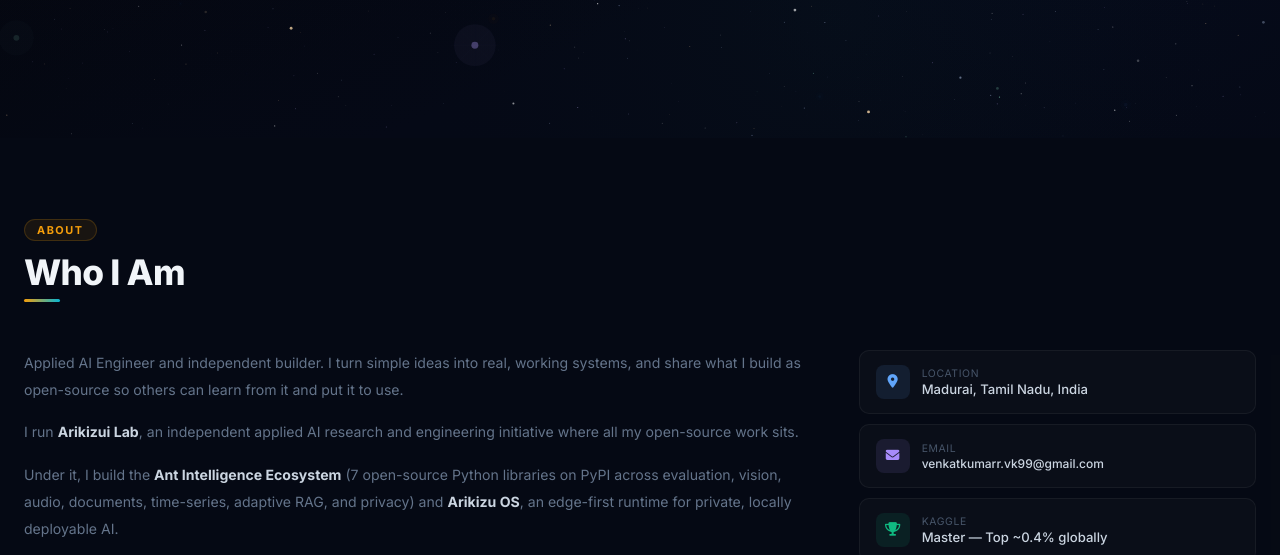
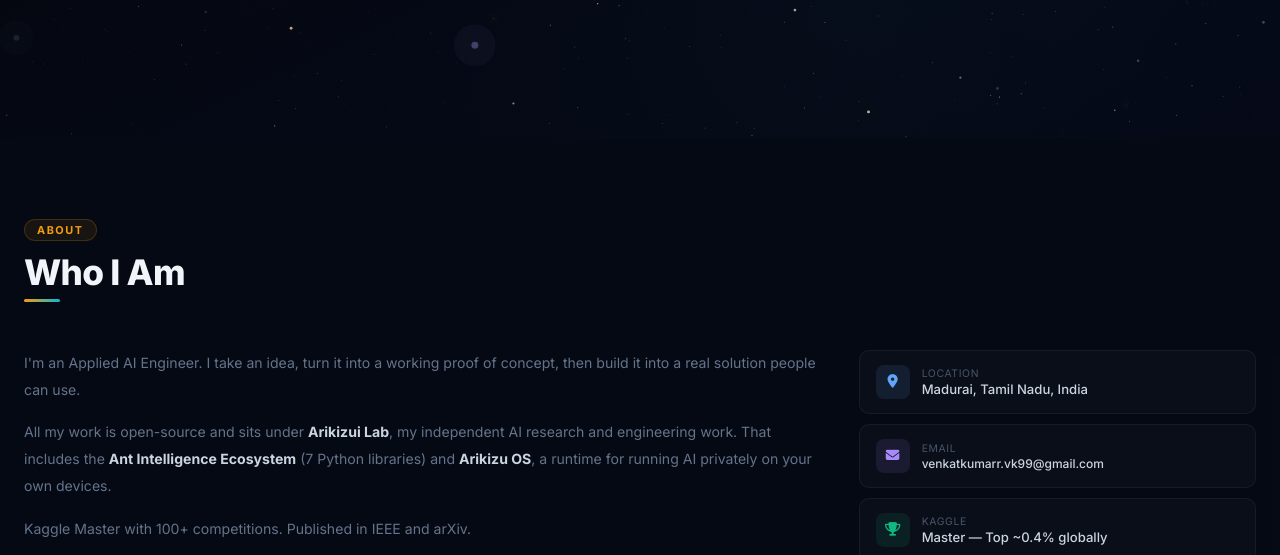
Before and after one commit to VK-Ant/Venkatkumar, a plain HTML site: page index.html in a window 1280 px wide. Shown: the part 662-1217 px from the top of the page. Drawn offline with Linux system fonts and the light colour scheme; animation ran at ten frames a second.

Commit message:
Update the website

```diff
--- a/index.html
+++ b/index.html
@@ -131,8 +131,7 @@
       <div class="hero-badge"><span class="pulse"></span>Applied AI Engineer</div>
       <h1 class="hero-name">Hi, I'm<br><span class="accent">Venkatkumar</span> Rajan</h1>
       <div class="hero-typed"><span id="typed"></span><span class="cursor"></span></div>
-      <p class="hero-desc">Applied AI Engineer and independent builder. Founder of <strong>Arikizui Lab</strong>, home of the <strong>Ant Intelligence Ecosystem</strong> (7 open-source PyPI libraries) and <strong>Arikizu OS</strong>.
-      <strong>Kaggle Master</strong> building private, edge-first AI.</p>
+      <p class="hero-desc">Applied AI Engineer and independent builder. I take an idea, turn it into a proof of concept, and build it into a real, working solution. Focused on open-source, edge-first AI.</p>
       <div class="hero-ctas">
         <a href="#contact" class="btn-amber"><i class="fas fa-paper-plane"></i> Contact Me</a>
         <a href="assets/Venkatkumar_AIEngineer.pdf" download class="btn-ghost"><i class="fas fa-download"></i> Resume</a>
@@ -160,9 +159,8 @@
     <div class="sec-bar"></div>
     <div class="about-grid">
       <div>
-        <p class="about-text">Applied AI Engineer and independent builder. I turn simple ideas into real, working systems, and share what I build as open-source so others can learn from it and put it to use.</p>
-        <p class="about-text">I run <strong>Arikizui Lab</strong>, an independent applied AI research and engineering initiative where all my open-source work sits.</p>
-        <p class="about-text">Under it, I build the <strong>Ant Intelligence Ecosystem</strong> (7 open-source Python libraries on PyPI across evaluation, vision, audio, documents, time-series, adaptive RAG, and privacy) and <strong>Arikizu OS</strong>, an edge-first runtime for private, locally deployable AI.</p>
+        <p class="about-text">I'm an Applied AI Engineer. I take an idea, turn it into a working proof of concept, then build it into a real solution people can use.</p>
+        <p class="about-text">All my work is open-source and sits under <strong>Arikizui Lab</strong>, my independent AI research and engineering work. That includes the <strong>Ant Intelligence Ecosystem</strong> (7 Python libraries) and <strong>Arikizu OS</strong>, a runtime for running AI privately on your own devices.</p>
         <p class="about-text">Kaggle Master with 100+ competitions. Published in IEEE and arXiv.</p>
         <div class="socials">
           <a href="https://linkedin.com/in/venkatkumarvk" target="_blank" class="soc-btn li"><i class="fab fa-linkedin-in"></i></a>
```
